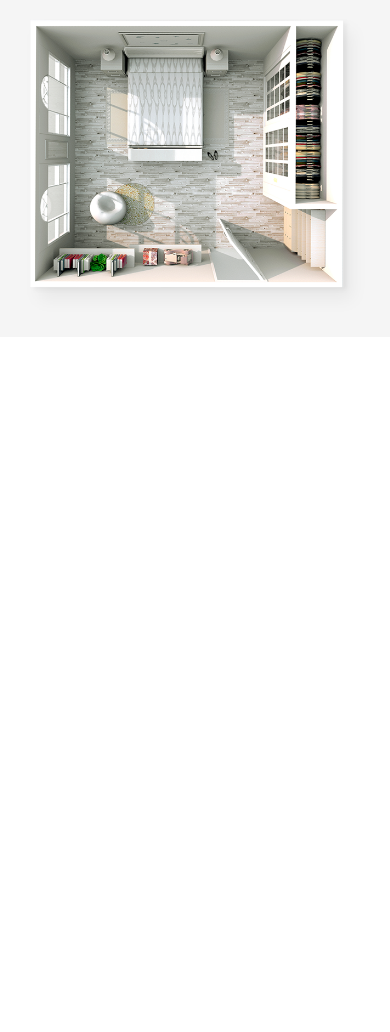
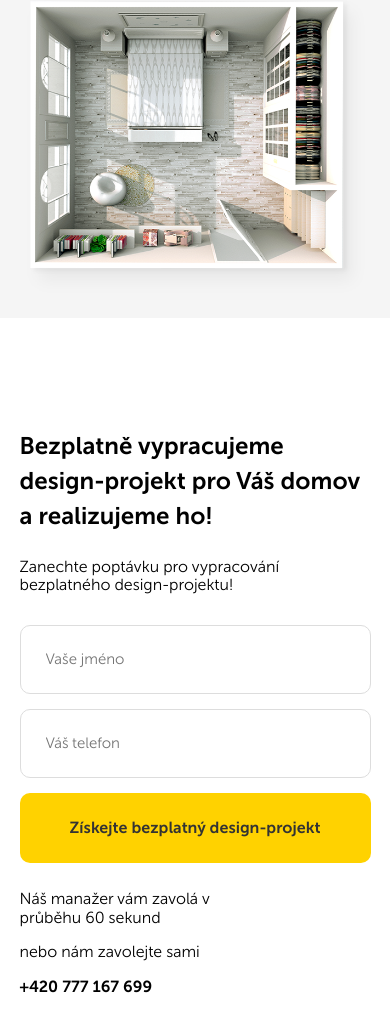
Before and after one commit to Jirilinduska/HouseFix, a plain HTML site: page src/index.html in a window 390 px wide. Shown: the part 540-1572 px from the top of the page. Before the commit the page ends 877 px from the top, so only its background shows below. Drawn offline with Linux system fonts and the light colour scheme.

Commit message:
Kodovani sekce s nabidkou a mobilni verze

```diff
--- a/src/index.html
+++ b/src/index.html
@@ -30,6 +30,9 @@
     </header>
 
     <main>
+
+        <!--Main-->
+
         <section class="main">
             <div class="container">
                 <div class="main-block">
@@ -63,6 +66,34 @@
                 </div>
             </div>
         </section>
+
+        <!--Offer-->
+
+        <section class="offer">
+            <div class="container">
+                <div class="offer-block">
+                    <h2 class="offer-title">Bezplatně vypracujeme design-projekt pro Váš domov a realizujeme ho!</h2>
+                    <span class="offer-subtitle">Zanechte poptávku pro vypracování bezplatného design-projektu!</span>
+                    <form action="" class="form offer__form">
+                        <input class="input offer__input" type="text" placeholder="Vaše jméno">
+                        <input class="input offer__input" type="tel" placeholder="Váš telefon">
+                        <button class="button offer__button">Získejte bezplatný design-projekt</button>
+                    </form>
+                    <div class="offer-wrap">
+                    <div class="offer-contact">
+                        <p class="offer-contact__text">Náš manažer vám zavolá v průběhu 60 sekund</p>
+                    </div>
+                    <div class="offer-contact2">
+                        <p class="offer-contact2__text2">nebo nám zavolejte sami</p>
+                        <strong class="offer-contact2__tel">+420 777 167 699</strong>
+                    </div>
+                </div>
+                </div>
+            </div>
+        </section>
+
+
+
     </main>
 
 
--- a/src/sass/_vars.sass
+++ b/src/sass/_vars.sass
@@ -1,3 +1,4 @@
 $accent: #333
 $buttons: #ffd200
 $grey: #f5f5f5
+$border-input: #dddddd
--- a/src/sass/style.sass
+++ b/src/sass/style.sass
@@ -1,5 +1,9 @@
 @import "vars"
 @import "fonts"
+
+
+*
+    box-sizing: border-box
 
 body
     +reg
@@ -19,6 +23,18 @@ img
     color: $accent
     border: none
     +bold
+    cursor: pointer
+    padding: 18px 47px
+    border-radius: 10px
+    &:hover
+        background-color: lighten($buttons, 10%)
+
+.input
+    border: 1px solid $border-input
+    padding: 25px
+    border-radius: 10px
+    font-size: 15px
+
 
 
 .header
@@ -100,6 +116,8 @@ img
             display: flex
             align-items: center
             margin-bottom: 20px
+            &:last-child
+                margin-bottom: 0
             @media (max-width: 640px)
                 margin-bottom: 15px
         &__image
@@ -119,3 +137,81 @@ img
             @media (max-width: 640px)
                 font-size: 12px
                 max-width: 250px
+
+
+.offer
+    padding: 90px 0
+    background: url('../img/offer-bg.jpg') no-repeat
+    background-position: center right
+    background-size: contain
+    position: relative
+    @media (max-width: 1200px)
+        background-size: cover
+    @media (max-width: 768px)
+        background: #fff
+    &:before
+        content: ''
+        width: 50%
+        height: 100%
+        position: absolute
+        background-color: #fff
+        top: 0
+        left: 0
+
+    &-block
+        width: 50%
+        padding-right: 90px
+        position: relative
+        @media (max-width: 768px)
+            width: 100%
+            padding-right: 0
+    &-title
+        font-size: 24px
+        line-height: 35px
+        +bold
+        max-width: 350px
+        margin-bottom: 25px
+    &-subtitle
+        display: inline-block
+        font-size: 16px
+        max-width: 260px
+        margin-bottom: 30px
+    &__input
+        margin-bottom: 30px
+        width: 240px
+        @media (max-width: 1200px)
+            width: 100%
+            margin-bottom: 15px
+        &:first-child
+            margin-right: 10px
+    &__button
+        width: 100%
+        min-height: 70px
+        @media (max-width: 640px)
+            font-size: 13px
+        @media (max-width: 768px)
+            font-size: 16px
+    &-wrap
+        display: flex
+        margin-top: 31px
+        @media (max-width: 768px)
+            display: inline
+
+
+    &-contact
+        &__text
+            max-width: 167px
+            margin-right: 130px
+            max-width: 168px
+            @media (max-width: 1200px)
+                max-width: 230px
+            @media (max-width: 768px)
+                min-width: 180px
+                margin-top: 27px
+
+
+    &-contact2
+        &__text2
+        &__tel
+            +bold
+            margin-top: 10px
```
Also changed, not shown: src/css/style.css, src/img/offer-bg.jpg (added), 1 other file.
